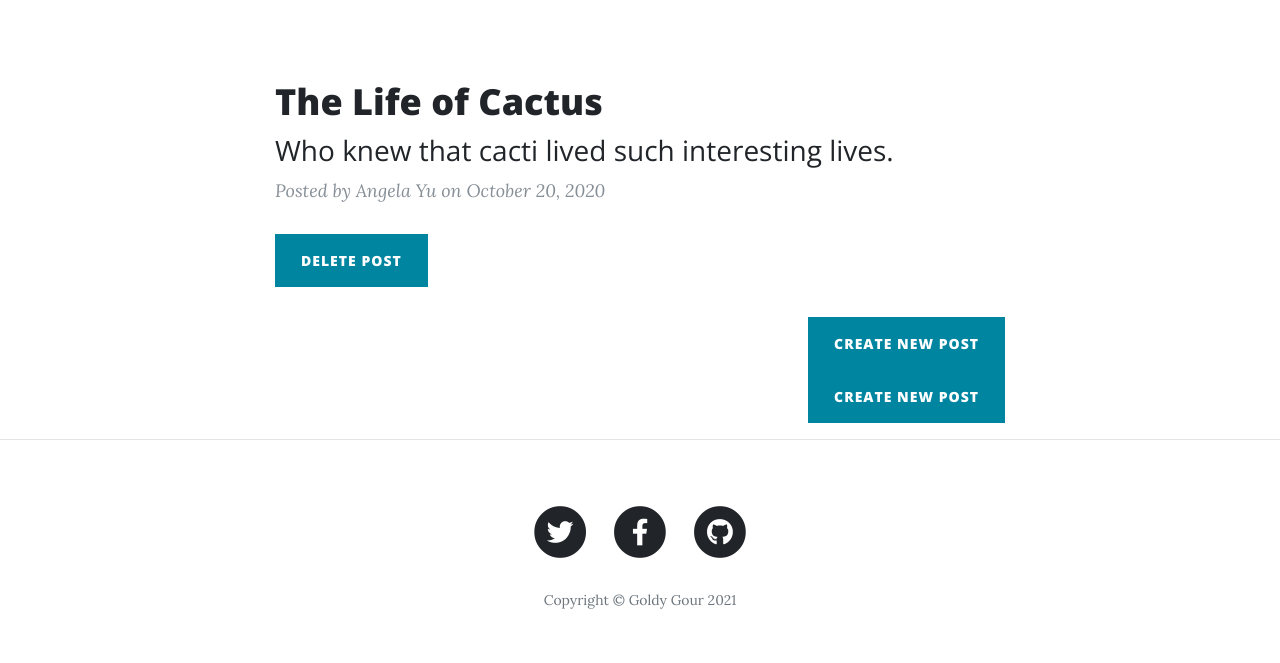
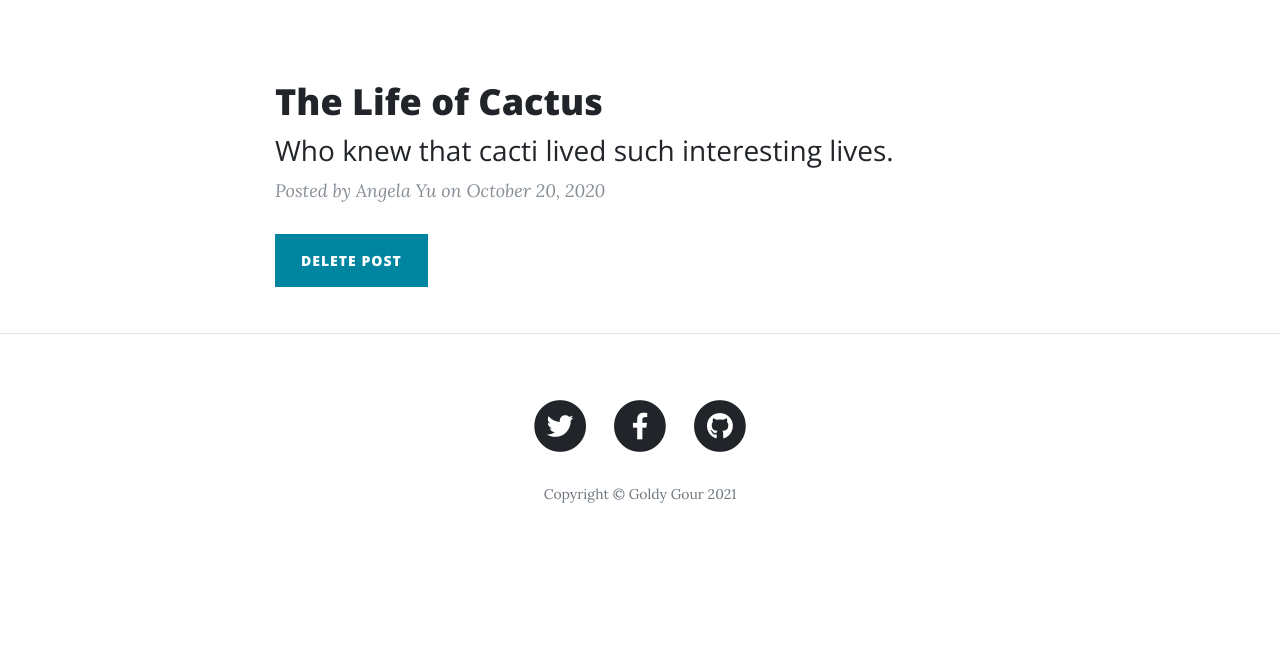
Before and after one commit to 21goldy/My_Day70, a Flask app: page / in a window 1280 px wide. Shown: the part 532-1195 px from the top of the page. After the commit the page ends 1035 px from the top, so only its background shows below. Run offline with Flask 2, Linux system fonts and the light colour scheme; a user stored in the database is signed in; data comes from the database, SQL or seed files in the repository; some libraries are stand-ins or nearby versions.

Commit message:
Initial commit

```diff
--- a/templates/index.html
+++ b/templates/index.html
@@ -38,22 +38,16 @@
           </div>
           {% endif %}
           </p>
-          <!-- New Post -->
-<!--        {% if current_user.id == 1: %}-->
-        <div class="clearfix">
-          <a class="btn btn-primary float-right" href="{{url_for('add_new_post')}}">Create New Post</a>
-        </div>
-<!--        {% endif %}-->
         </div>
         {% endfor %}
 
 
         <!-- New Post -->
-<!--        {% if current_user.id == 1: %}-->
+        {% if current_user.id == int: %}
         <div class="clearfix">
           <a class="btn btn-primary float-right" href="{{url_for('add_new_post')}}">Create New Post</a>
         </div>
-<!--        {% endif %}-->
+        {% endif %}
       </div>
     </div>
   </div>
```
